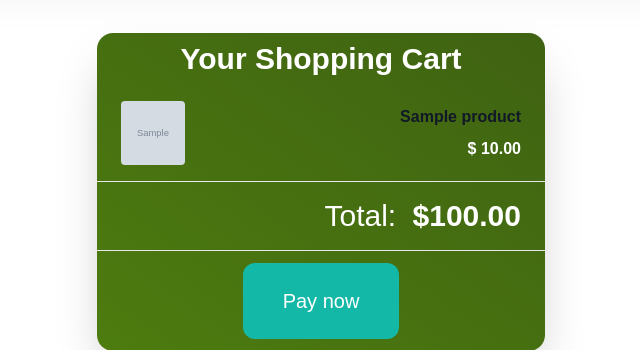
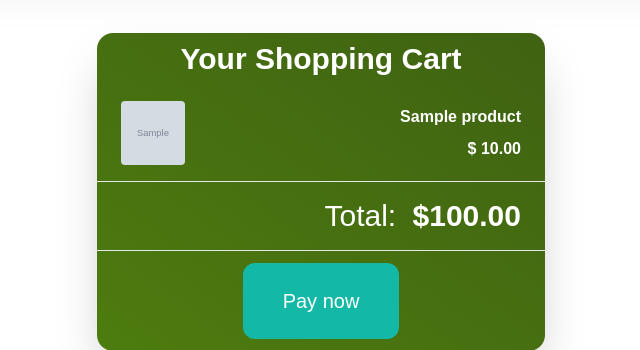
Before and after one commit to zablon-oigo/art, a Django app: template templates/payment/process.html in a window 1280 px wide. Shown: the part 396-746 px from the top of the page, without its empty margins (319-959 px from the left). Run offline with Django 4.2, Linux system fonts and the light colour scheme; the template is opened without the code that fills it: values that come from a table or form of the project are taken from there, others are empty; tables that the repository leaves empty hold one stand-in row (values such as "Sample post"); grey boxes marked "Sample" are stand-in pictures; style sheets or scripts are compiled from the project's sources; parts of the project's set-up code (start-up, migrations or seed data) failed here and were passed over; some libraries are stand-ins or nearby versions.

Commit message:
Chabged font color

```diff
--- a/templates/payment/process.html
+++ b/templates/payment/process.html
@@ -19,7 +19,7 @@ Pay your order
                     <img class="w-16 h-16 object-cover rounded" src="{{item.product.image.url}}" alt="Product Image">
                 </a>
                 <div class="ml-3">
-                    <h3 class="text-gray-900 font-sans font-semibold ">{{item.product.name}}</h3>
+                    <h3 class="text-white font-sans font-semibold ">{{item.product.name}}</h3>
                     <p class="text-white font-semibold mt-2 font-sans text-end">$ {{item.price}}</p>
                 </div>
 
```
